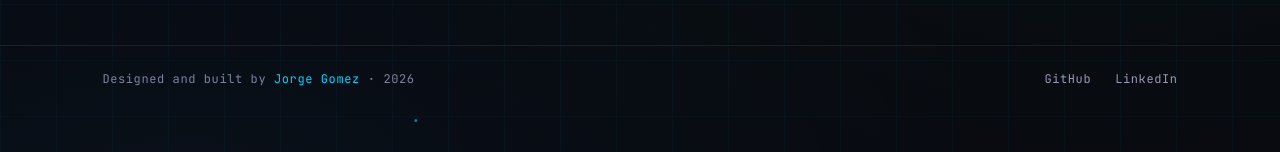
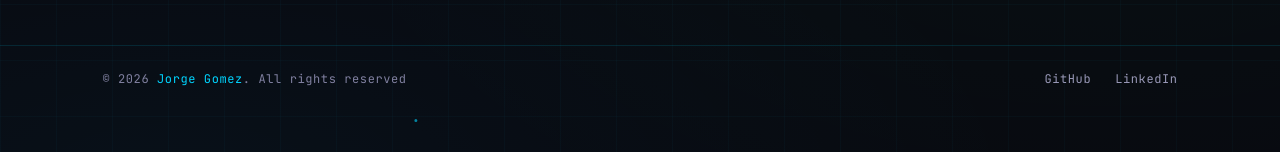
Before and after one commit to jorgegmch/portafolio-web, a React (Vite) app: page / in a window 1280 px wide. Shown: the part 332-484 px from the top of the page. Built offline with nearby package versions, Linux system fonts and the light colour scheme; no server answers.

Commit message:
feat(layout): add copyright notice to Footer

```diff
--- a/src/components/layout/Footer.module.css
+++ b/src/components/layout/Footer.module.css
@@ -14,12 +14,6 @@
 
 .name {
   color: var(--color-accent);
-}
-
-/* Separador decorativo entre el nombre y el año. */
-.year::before {
-  margin-right: var(--space-2);
-  content: '·';
 }
 
 .social {
--- a/src/components/layout/Footer.tsx
+++ b/src/components/layout/Footer.tsx
@@ -2,19 +2,24 @@ import styles from '@/components/layout/Footer.module.css'
 import { site, socialLinks } from '@/config/site'
 import { useLang } from '@/hooks/useLang'
 
+/** Signos de la frase de derechos; no son texto traducible. */
+const COPYRIGHT_SYMBOL = '©'
+const SENTENCE_END = '.'
+
 /**
- * Pie de página: crédito del autor con el año en curso y enlaces a sus redes.
+ * Pie de página: aviso de derechos con el año de publicación y el nombre del
+ * autor, y enlaces a sus redes.
  * No lleva datos de contacto; esos solo salen por ContactButton.
  */
 export function Footer() {
   const { t } = useLang()
-  const year = new Date().getFullYear()
 
   return (
     <footer className={styles.footer}>
       <p>
-        {t.footer.builtBy} <span className={styles.name}>{site.shortName}</span>{' '}
-        <span className={styles.year}>{year}</span>
+        {COPYRIGHT_SYMBOL} {site.publishedYear}{' '}
+        <span className={styles.name}>{site.shortName}</span>
+        {SENTENCE_END} {t.footer.rights}
       </p>
       <ul className={styles.social} aria-label={t.footer.social}>
         {socialLinks.map(({ id, label, url }) => (
--- a/src/config/site.ts
+++ b/src/config/site.ts
@@ -9,6 +9,8 @@ export const site = {
   /** Alias público, el del logo. Es el mismo usuario de GitHub. */
   handle: GITHUB_USER,
   role: 'Full Stack Developer',
+  /** Año de primera publicación del sitio; es el del aviso de derechos. */
+  publishedYear: 2026,
   location: 'Piedecuesta, Santander, Colombia',
   status: ['open_to_work', 'freelance_disponible'],
   /**
--- a/src/i18n/en.ts
+++ b/src/i18n/en.ts
@@ -171,7 +171,7 @@ export const en: Dictionary = {
     email: 'Email',
   },
   footer: {
-    builtBy: 'Designed and built by',
+    rights: 'All rights reserved',
     social: 'Social links',
   },
   common: {
--- a/src/i18n/es.ts
+++ b/src/i18n/es.ts
@@ -165,7 +165,7 @@ export const es: Dictionary = {
     email: 'Correo',
   },
   footer: {
-    builtBy: 'Diseñado y construido por',
+    rights: 'Todos los derechos reservados',
     social: 'Redes',
   },
   common: {
--- a/src/i18n/types.ts
+++ b/src/i18n/types.ts
@@ -85,7 +85,8 @@ export interface Dictionary {
     email: string
   }
   footer: {
-    builtBy: string
+    /** Aviso de derechos; va tras el año y el nombre. */
+    rights: string
     /** Nombre accesible de la lista de redes. */
     social: string
   }
```
Also changed, not shown: 2 other files (tests, documents, lock files or other folders).
